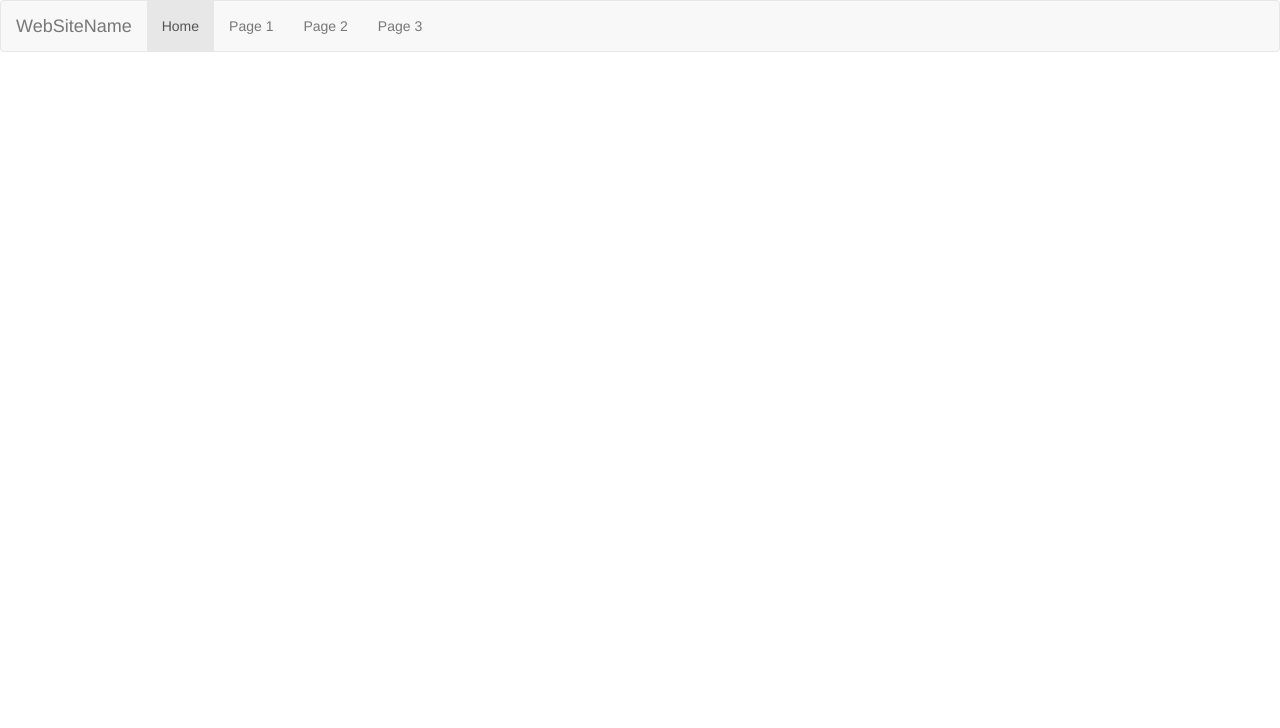
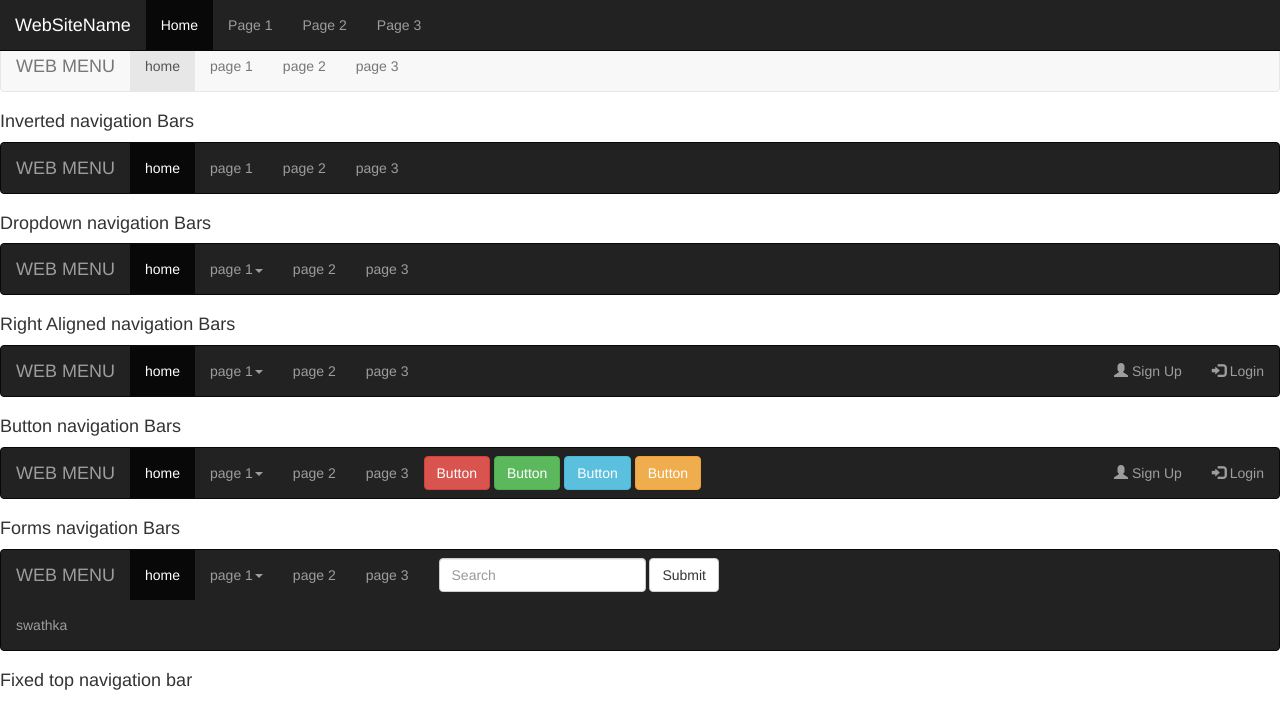
Before and after one commit to SwathiVishwa/Learnings, a plain HTML site: page navbar.html in a window 1280 px wide. Drawn offline with nearby package versions, Linux system fonts and the light colour scheme.

Commit message:
Changed and Updated
types of Navbar

```diff
--- a/navbar.html
+++ b/navbar.html
@@ -6,9 +6,137 @@
   <script src="https://maxcdn.bootstrapcdn.com/bootstrap/3.3.7/js/bootstrap.min.js"></script>
 </head>
 <body>
-<nav class="navbar navbar-default">
+<h4>navigation Bars</h4>
+<nav class="navbar navbar-default"><!--Standard Navigation bar is creaated-->
+<div class="container-fluid">
+<div class="navbar-header">
+<a class="navbar-brand" href="#">WEB MENU</a>
+</div>
+<ul class="nav navbar-nav">
+<li class="active"><a href="#">home</a></li>
+<li><a href="#">page 1</a></li>
+<li><a href="#">page 2</a></li>
+<li><a href="#">page 3</a></li>
+</ul>
+</div>
+</nav>
+<h4>Inverted navigation Bars</h4>
+<nav class="navbar navbar-inverse"><!--jst change the default to inverse-->
+<div class="container-fluid">
+<div class="navbar-header">
+<a class="navbar-brand" href="#">WEB MENU</a>
+</div>
+<ul class="nav navbar-nav">
+<li class="active"><a href="#">home</a></li>
+<li><a href="#">page 1</a></li>
+<li><a href="#">page 2</a></li>
+<li><a href="#">page 3</a></li>
+</ul>
+</div>
+</nav>
+<h4>Dropdown navigation Bars</h4>
+<nav class="navbar navbar-inverse"><!--jst change the default to inverse-->
+<div class="container-fluid">
+<div class="navbar-header">
+<a class="navbar-brand" href="#">WEB MENU</a>
+</div>
+<ul class="nav navbar-nav">
+<li class="active"><a href="#">home</a></li>
+<li class="dropdown"><a class="dropdown-toggle" data-toggle="dropdown">page 1<span class="caret"></span></a>
+<ul class="dropdown-menu">
+<li><a href="#">link 1</a></li>
+<li><a href="#">link 2</a></li>
+<li><a href="#">link 3</a></li>
+</ul>
+</li>
+<li><a href="#">page 2</a></li>
+<li><a href="#">page 3</a></li>
+</ul>
+</div>
+</nav>
+<h4>Right Aligned navigation Bars</h4>
+<nav class="navbar navbar-inverse">
+<div class="container-fluid">
+<div class="navbar-header">
+<a class="navbar-brand" href="#">WEB MENU</a>
+</div>
+<ul class="nav navbar-nav">
+<li class="active"><a href="#">home</a></li>
+<li class="dropdown"><a class="dropdown-toggle" data-toggle="dropdown">page 1<span class="caret"></span></a>
+<ul class="dropdown-menu">
+<li><a href="#">link 1</a></li>
+<li><a href="#">link 2</a></li>
+<li><a href="#">link 3</a></li>
+</ul>
+</li>
+<li><a href="#">page 2</a></li>
+<li><a href="#">page 3</a></li>
+</ul>
+<ul class="nav navbar-nav navbar-right"><!--align right-->
+<li><a href="#"><span class="glyphicon glyphicon-user"></span> Sign Up</a></li>
+      <li><a href="#"><span class="glyphicon glyphicon-log-in"></span> Login</a></li>
+    </ul>
+</div>
+</nav>
+
+<h4>Button navigation Bars</h4>
+<nav class="navbar navbar-inverse">
+<div class="container-fluid">
+<div class="navbar-header">
+<a class="navbar-brand" href="#">WEB MENU</a>
+</div>
+<ul class="nav navbar-nav">
+<li class="active"><a href="#">home</a></li>
+<li class="dropdown"><a class="dropdown-toggle" data-toggle="dropdown">page 1<span class="caret"></span></a>
+<ul class="dropdown-menu">
+<li><a href="#">link 1</a></li>
+<li><a href="#">link 2</a></li>
+<li><a href="#">link 3</a></li>
+</ul>
+</li>
+<li><a href="#">page 2</a></li>
+<li><a href="#">page 3</a></li>
+</ul>
+<ul class="nav navbar-nav navbar-right"><!--align right-->
+<li><a href="#"><span class="glyphicon glyphicon-user"></span> Sign Up</a></li>
+      <li><a href="#"><span class="glyphicon glyphicon-log-in"></span> Login</a></li>
+    </ul>
+    <button class="btn btn-danger navbar-btn">Button</button>
+    <button class="btn btn-success navbar-btn">Button</button>
+    <button class="btn btn-info navbar-btn">Button</button>
+    <button class="btn btn-warning navbar-btn">Button</button>
+</div>
+</nav>
+<h4>Forms navigation Bars</h4>
+<nav class="navbar navbar-inverse">
+<div class="container-fluid">
+<div class="navbar-header">
+<a class="navbar-brand" href="#">WEB MENU</a>
+</div>
+<ul class="nav navbar-nav">
+<li class="active"><a href="#">home</a></li>
+<li class="dropdown"><a class="dropdown-toggle" data-toggle="dropdown">page 1<span class="caret"></span></a>
+<ul class="dropdown-menu">
+<li><a href="#">link 1</a></li>
+<li><a href="#">link 2</a></li>
+<li><a href="#">link 3</a></li>
+</ul>
+</li>
+<li><a href="#">page 2</a></li>
+<li><a href="#">page 3</a></li>
+</ul>
+<form class="navbar-form navbar-left">
+<div class="form-group"> <input type="text" class="form-control" placeholder="Search">
+      </div>
+      <button type="submit" class="btn btn-default">Submit</button>
+    </form>
+</div>
+<p class="navbar-text">swathka</p>
+</nav>
+<h4>Fixed top navigation bar</h4>
+<nav class="navbar navbar-inverse navbar-fixed-top">
   <div class="container-fluid">
-   <div class="navbar-header">
+    <div class="navbar-header">
       <a class="navbar-brand" href="#">WebSiteName</a>
     </div>
     <ul class="nav navbar-nav">
@@ -17,7 +145,6 @@
       <li><a href="#">Page 2</a></li>
       <li><a href="#">Page 3</a></li>
     </ul>
-
   </div>
 </nav>
 </body>
```
Also changed, not shown: Navbar with dropdown.html (added, +30 -0 lines).
